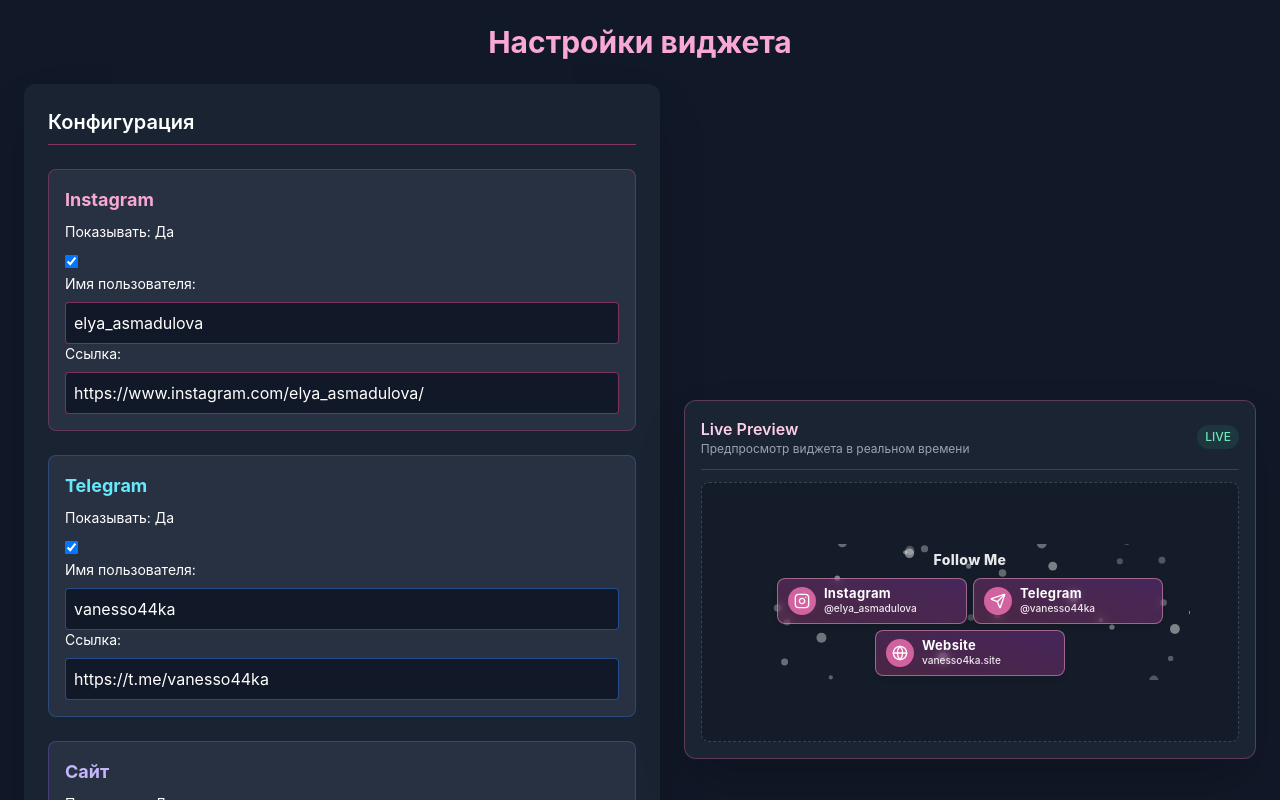
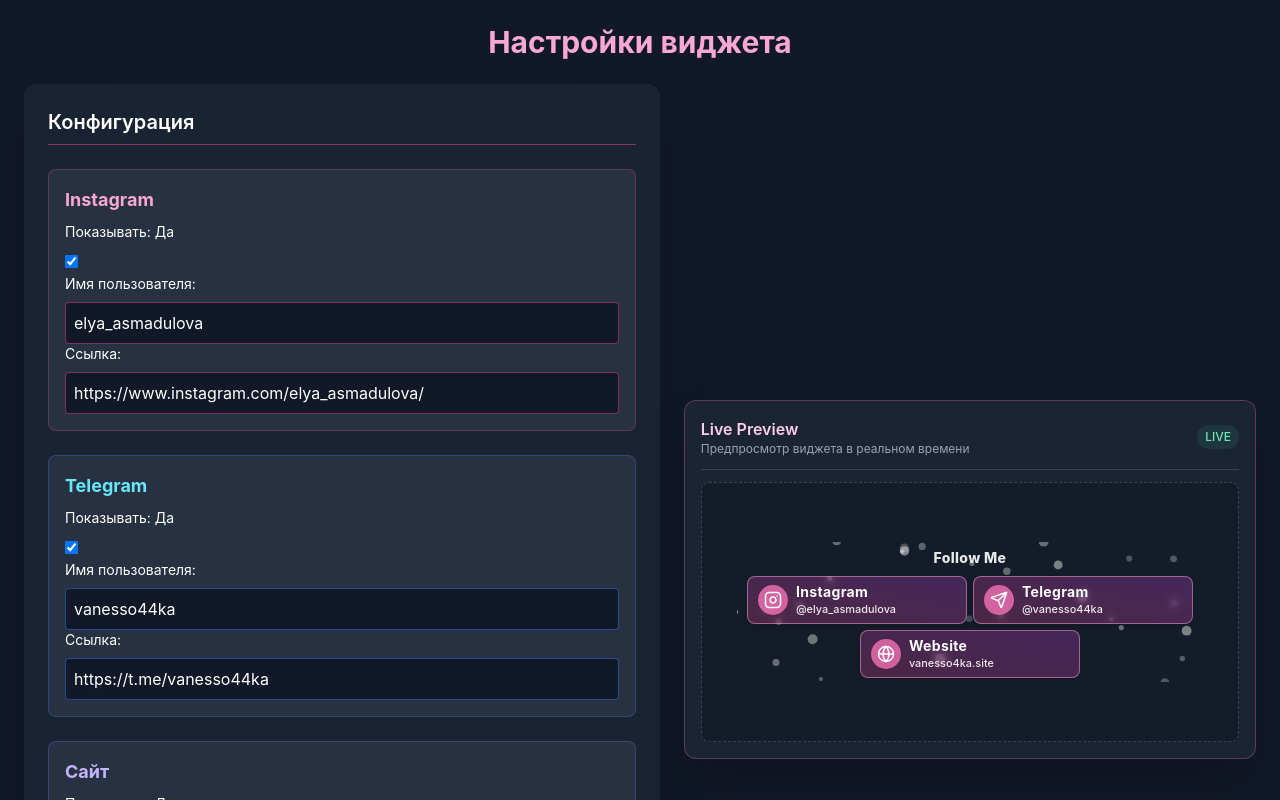
Before and after one commit to wnfy7teen/twitch-social-widget, a React (Vite) app: page /settings in a window 1280 px wide. Built offline with nearby package versions, Linux system fonts and the light colour scheme.

Commit message:
Fix adjustable social card dimensions

```diff
--- a/src/config.ts
+++ b/src/config.ts
@@ -1,6 +1,13 @@
 import type { WidgetConfig, SocialMediaConfig, WidgetMode, ThemeName } from './types';
 
 export type { WidgetConfig, SocialMediaConfig, WidgetMode, ThemeName } from './types';
+
+export const defaultCardSizes = {
+  cardWidth: 220,
+  cardHeight: 48,
+  iconSize: 18,
+  textSize: 14,
+};
 
 export const defaultInstagramConfig: SocialMediaConfig = {
   platform: 'instagram',
@@ -27,10 +34,7 @@ export const initialConfig: WidgetConfig = {
   title: 'Follow Me',
   mode: 'horizontal',
   theme: 'pink',
-  cardWidth: 190,
-  cardHeight: 46,
-  iconSize: 16,
-  textSize: 13,
+  ...defaultCardSizes,
   animationSpeed: 0.6,
   glowIntensity: 0.7,
   showBackgroundParticles: true,
```
